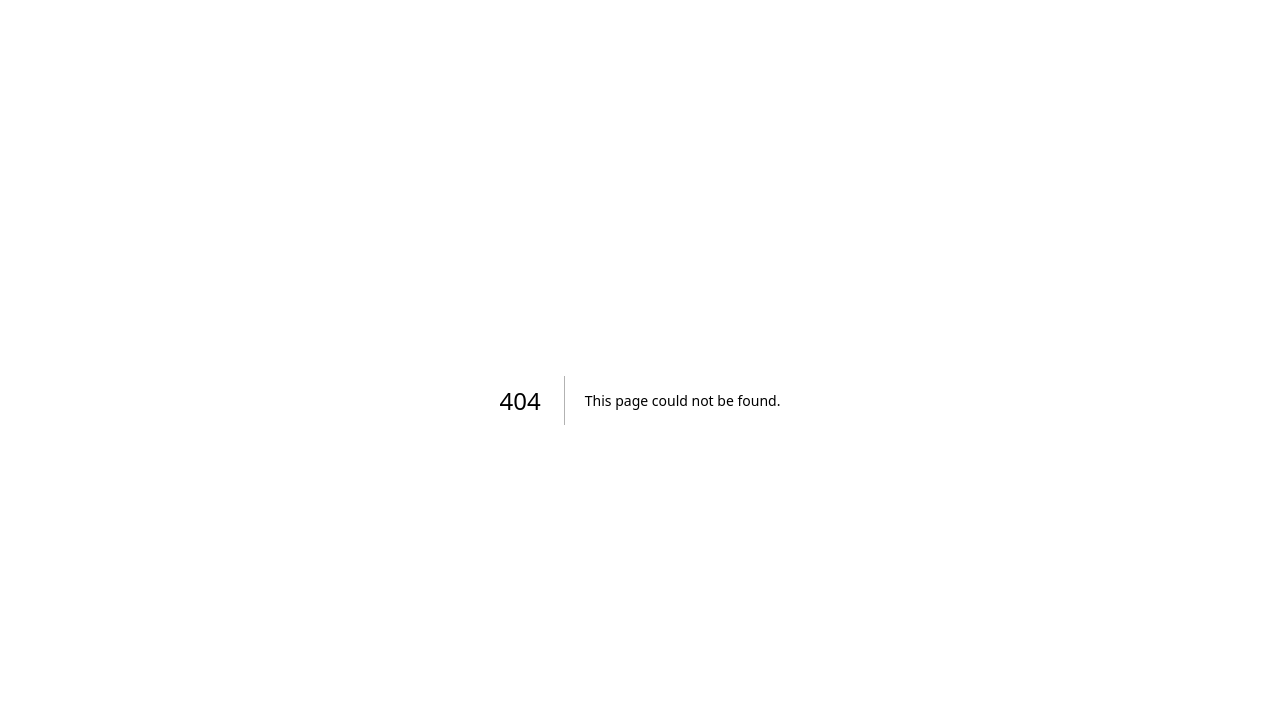
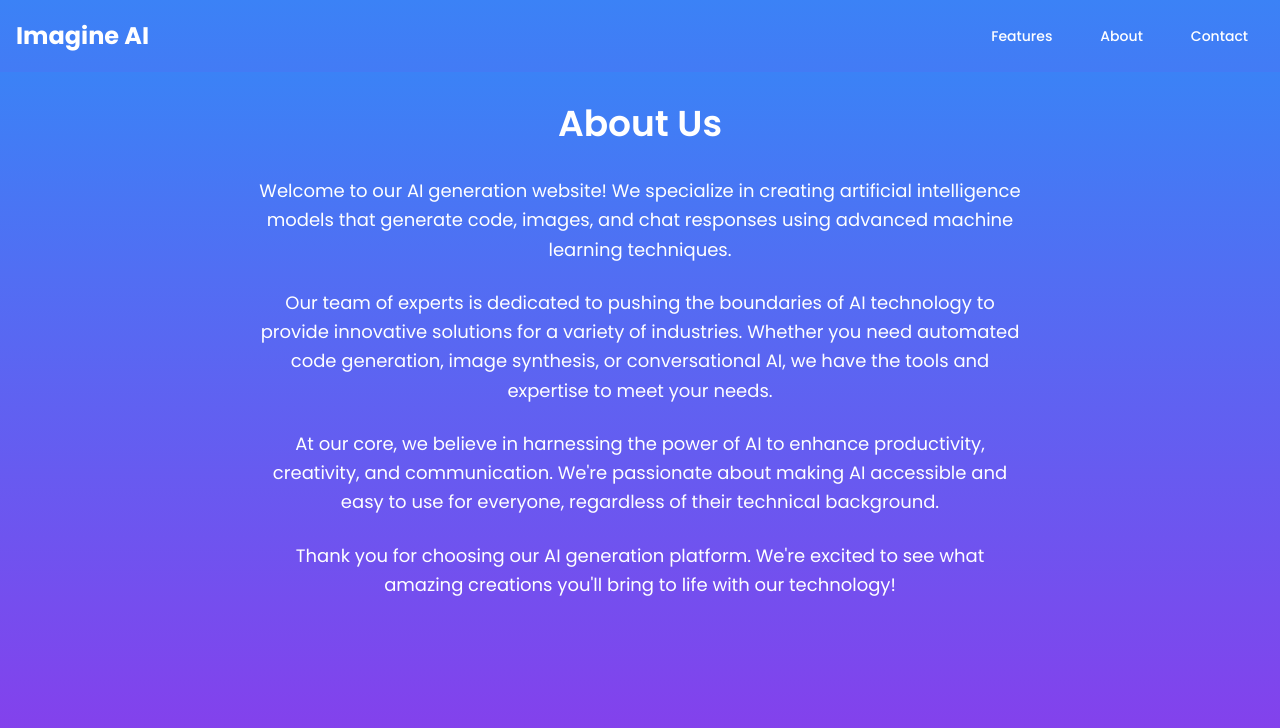
Before and after one commit to abu-zaid/ImagineAI, a Next.js app: page /about in a window 1280 px wide. Before the commit this address had no page. Shown: the top 728 px of the page. Built offline with nearby package versions, Linux system fonts and the light colour scheme.

Commit message:
build: add static pages

```diff
--- /dev/null
+++ b/app/(static)/about/page.tsx
@@ -0,0 +1,35 @@
+const AboutPage = () => {
+  return (
+    <div className="min-h-screen bg-gradient-to-b from-blue-500 to-purple-600 text-white text-center">
+      <div className="container mx-auto px-4 py-8">
+        <h1 className="text-4xl font-semibold text-center mb-8 ">About Us</h1>
+        <div className="max-w-3xl mx-auto">
+          <p className="text-lg  leading-relaxed mb-6">
+            Welcome to our AI generation website! We specialize in creating
+            artificial intelligence models that generate code, images, and chat
+            responses using advanced machine learning techniques.
+          </p>
+          <p className="text-lg  leading-relaxed mb-6">
+            Our team of experts is dedicated to pushing the boundaries of AI
+            technology to provide innovative solutions for a variety of
+            industries. Whether you need automated code generation, image
+            synthesis, or conversational AI, we have the tools and expertise to
+            meet your needs.
+          </p>
+          <p className="text-lg  leading-relaxed mb-6">
+            At our core, we believe in harnessing the power of AI to enhance
+            productivity, creativity, and communication. We're passionate about
+            making AI accessible and easy to use for everyone, regardless of
+            their technical background.
+          </p>
+          <p className="text-lg  leading-relaxed mb-6">
+            Thank you for choosing our AI generation platform. We're excited to
+            see what amazing creations you'll bring to life with our technology!
+          </p>
+        </div>
+      </div>
+    </div>
+  );
+};
+
+export default AboutPage;
--- /dev/null
+++ b/app/(static)/contact/page.tsx
@@ -0,0 +1,11 @@
+import ComingSoon from "@/components/comingsoon";
+
+const ContactPage = () => {
+  return (
+    <div className="h-3/4">
+      <ComingSoon />
+    </div>
+  );
+};
+
+export default ContactPage;
--- /dev/null
+++ b/app/(static)/features/page.tsx
@@ -0,0 +1,11 @@
+import ComingSoon from "@/components/comingsoon";
+
+const FeaturesPage = () => {
+  return (
+    <div className="h-3/4">
+      <ComingSoon />
+    </div>
+  );
+};
+
+export default FeaturesPage;
--- /dev/null
+++ b/app/(static)/layout.tsx
@@ -0,0 +1,14 @@
+import Header from "@/components/header";
+
+export default function RootLayout({
+  children,
+}: Readonly<{
+  children: React.ReactNode;
+}>) {
+  return (
+    <div className="bg-gradient-to-b from-blue-500 to-purple-600 h-full overflow-scroll" >
+      <Header />
+      {children}
+    </div>
+  );
+}
--- a/components/comingsoon.tsx
+++ b/components/comingsoon.tsx
@@ -1,15 +1,16 @@
-
 const ComingSoon = () => {
   return (
-    <div className="flex flex-col items-center justify-center h-screen bg-gray-100">
+    <div className="flex flex-col items-center justify-center h-full">
       <div className="text-center">
-        <h1 className="text-4xl font-bold text-gray-800 mb-4">Coming Soon!</h1>
-        <p className="text-lg text-gray-600 mb-8">Stay tuned for exciting updates</p>
+        <h1 className="text-4xl font-bold text-white mb-4">Coming Soon!</h1>
+        <p className="text-lg text-white mb-8">
+          Stay tuned for exciting updates
+        </p>
         <div className="flex justify-center">
           <div className="flex items-center">
-            <div className="w-2 h-2 bg-gray-800 rounded-full mr-1 animate-bounce"></div>
-            <div className="w-2 h-2 bg-gray-800 rounded-full mr-1 animate-bounce"></div>
-            <div className="w-2 h-2 bg-gray-800 rounded-full animate-bounce"></div>
+            <div className="w-2 h-2 bg-white rounded-full mr-1 animate-bounce"></div>
+            <div className="w-2 h-2 bg-white rounded-full mr-1 animate-bounce"></div>
+            <div className="w-2 h-2 bg-white rounded-full animate-bounce"></div>
           </div>
         </div>
       </div>
--- a/components/featuresection.tsx
+++ b/components/featuresection.tsx
@@ -1,20 +1,20 @@
 const FeatureSection = () => {
   return (
-    <section className="py-16 flex-1 text-white h-full">
+    <section className="py-16 flex-1 text-white h-full ">
       <div className="container mx-auto text-center">
         <h2 className="text-3xl font-bold mb-8">Key Features</h2>
         <div className="flex justify-center items-center flex-col lg:flex-row">
-          <div className="w-1/3 p-4">
+          <div className="w-full md:w-1/3 p-4 text-center">
             <h3 className="text-xl font-semibold mb-2">Code Generation</h3>
-            <p>Automatically generate code snippets.</p>
+            <p className="text-white/70 text-sm">Automatically generate code snippets.</p>
           </div>
-          <div className="w-1/3 p-4">
+          <div className="w-full md:w-1/3 p-4">
             <h3 className="text-xl font-semibold mb-2">Image Generation</h3>
-            <p>Create stunning images with AI.</p>
+            <p className="text-white/70 text-sm">Create stunning images with AI.</p>
           </div>
-          <div className="w-1/3 p-4">
+          <div className="w-full md:w-1/3 p-4">
             <h3 className="text-xl font-semibold mb-2">Chat Generation</h3>
-            <p>Engage users with intelligent chatbots.</p>
+            <p className="text-white/70 text-sm">Engage users with intelligent chatbots.</p>
           </div>
         </div>
       </div>
--- a/components/header.tsx
+++ b/components/header.tsx
@@ -1,16 +1,32 @@
 // Header.js
-import React from 'react';
+import Link from "next/link";
+import React from "react";
+import { Button } from "./ui/button";
 
 const Header = () => {
   return (
     <header className="bg-purple-gradient text-white py-4">
       <div className="container mx-auto flex justify-between items-center px-4">
-        <h1 className="text-2xl font-bold">Imagine AI</h1>
-        <nav className='hidden md:flex'>
+        <Link href="/">
+          <h1 className="text-2xl font-bold">Imagine AI</h1>
+        </Link>
+        <nav className="hidden md:flex">
           <ul className="flex">
-            <li className="ml-4"><a href="#" className="hover:text-gray-300">Features</a></li>
-            <li className="ml-4"><a href="#" className="hover:text-gray-300">About</a></li>
-            <li className="ml-4"><a href="#" className="hover:text-gray-300">Contact</a></li>
+            <li className="ml-4">
+            <Link href="/features">
+                <Button variant='ghost'>Features</Button>
+              </Link>
+            </li>
+            <li className="ml-4">
+              <Link href="/about">
+                <Button variant='ghost'>About</Button>
+              </Link>
+            </li>
+            <li className="ml-4">
+            <Link href="/contact">
+                <Button variant='ghost'>Contact</Button>
+              </Link>
+            </li>
           </ul>
         </nav>
       </div>
--- a/components/hero.tsx
+++ b/components/hero.tsx
@@ -1,6 +1,7 @@
 // Hero.js
 import Link from "next/link";
 import React from "react";
+import { Button } from "./ui/button";
 
 const Hero = () => {
   return (
@@ -13,9 +14,7 @@
           Generate code, images, and chat effortlessly.
         </p>
         <Link href="/dashboard">
-          <button className="bg-purple-100 hover:bg-purple-200 text-black py-2 px-6 rounded-lg shadow-lg transition">
-            Get Started
-          </button>
+          <Button variant="secondary">Get Started</Button>
         </Link>
       </div>
     </section>
--- /dev/null
+++ b/components/ui/button.tsx
@@ -0,0 +1,56 @@
+import * as React from "react"
+import { Slot } from "@radix-ui/react-slot"
+import { cva, type VariantProps } from "class-variance-authority"
+
+import { cn } from "@/lib/utils"
+
+const buttonVariants = cva(
+  "inline-flex items-center justify-center whitespace-nowrap rounded-md text-sm font-medium ring-offset-background transition-colors focus-visible:outline-none focus-visible:ring-2 focus-visible:ring-ring focus-visible:ring-offset-2 disabled:pointer-events-none disabled:opacity-50",
+  {
+    variants: {
+      variant: {
+        default: "bg-primary text-primary-foreground hover:bg-primary/90",
+        destructive:
+          "bg-destructive text-destructive-foreground hover:bg-destructive/90",
+        outline:
+          "border border-input bg-background hover:bg-accent hover:text-accent-foreground",
+        secondary:
+          "bg-secondary text-secondary-foreground hover:bg-secondary/80",
+        ghost: "hover:bg-accent hover:text-accent-foreground",
+        link: "text-primary underline-offset-4 hover:underline",
+      },
+      size: {
+        default: "h-10 px-4 py-2",
+        sm: "h-9 rounded-md px-3",
+        lg: "h-11 rounded-md px-8",
+        icon: "h-10 w-10",
+      },
+    },
+    defaultVariants: {
+      variant: "default",
+      size: "default",
+    },
+  }
+)
+
+export interface ButtonProps
+  extends React.ButtonHTMLAttributes<HTMLButtonElement>,
+    VariantProps<typeof buttonVariants> {
+  asChild?: boolean
+}
+
+const Button = React.forwardRef<HTMLButtonElement, ButtonProps>(
+  ({ className, variant, size, asChild = false, ...props }, ref) => {
+    const Comp = asChild ? Slot : "button"
+    return (
+      <Comp
+        className={cn(buttonVariants({ variant, size, className }))}
+        ref={ref}
+        {...props}
+      />
+    )
+  }
+)
+Button.displayName = "Button"
+
+export { Button, buttonVariants }
--- a/package.json
+++ b/package.json
@@ -10,6 +10,7 @@
   },
   "dependencies": {
     "@clerk/nextjs": "^4.29.7",
+    "@radix-ui/react-slot": "^1.0.2",
     "class-variance-authority": "^0.7.0",
     "clsx": "^2.1.0",
     "lucide-react": "^0.323.0",
```
Also changed, not shown: 1 other file (tests, documents, lock files or other folders).
